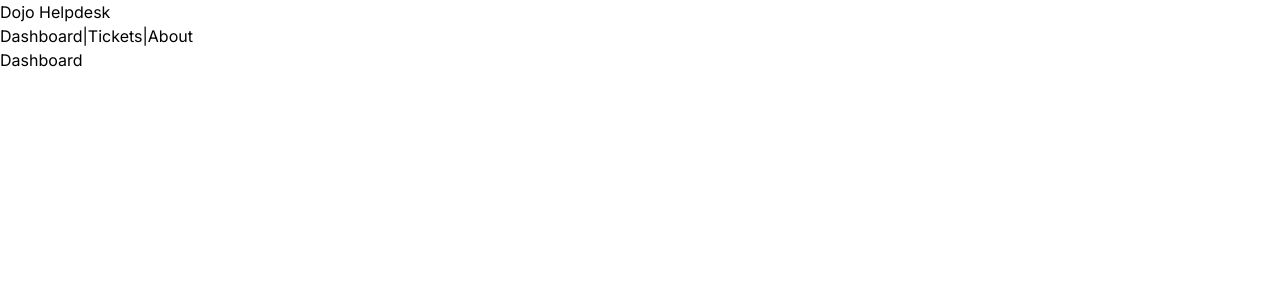
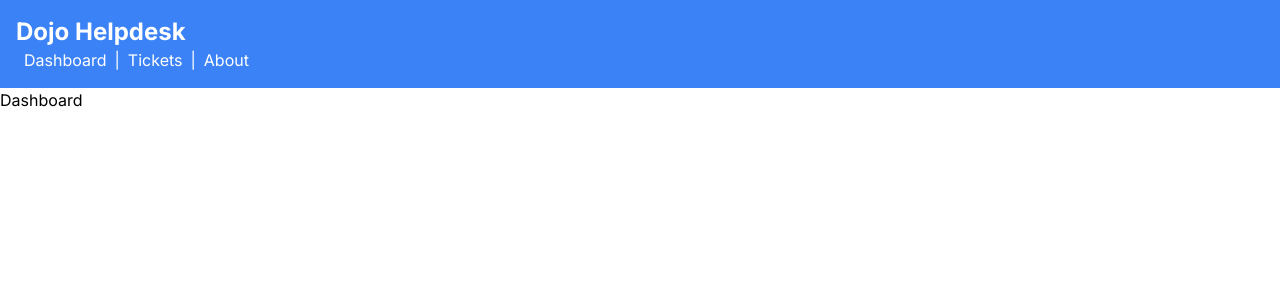
Before and after one commit to 602822/dojo-helpdesk, a Next.js app: page / in a window 1280 px wide. Shown: the top 300 px of the page. Built offline with nearby package versions, Linux system fonts and the light colour scheme.

Commit message:
added tailwind css

```diff
--- a/app/components/Navbar.jsx
+++ b/app/components/Navbar.jsx
@@ -2,11 +2,11 @@ import React from 'react'
 import Link from 'next/link'
 const NavBar = () => {
   return (
-    <nav>
-        <h1>Dojo Helpdesk</h1>
-        <Link href="/">Dashboard</Link>|
-        <Link href="/tickets">Tickets</Link>|
-        <Link href="/about">About</Link>
+    <nav className='bg-blue-500 p-4 text-white'>
+        <h1 className='text-2xl font-bold'>Dojo Helpdesk</h1>
+        <Link href="/" className="mx-2 hover:underline">Dashboard</Link>|
+        <Link href="/tickets" className="mx-2 hover:underline ">Tickets</Link>|
+        <Link href="/about" className="mx-2 hover:underline ">About</Link>
       </nav>
   )
 }
```
